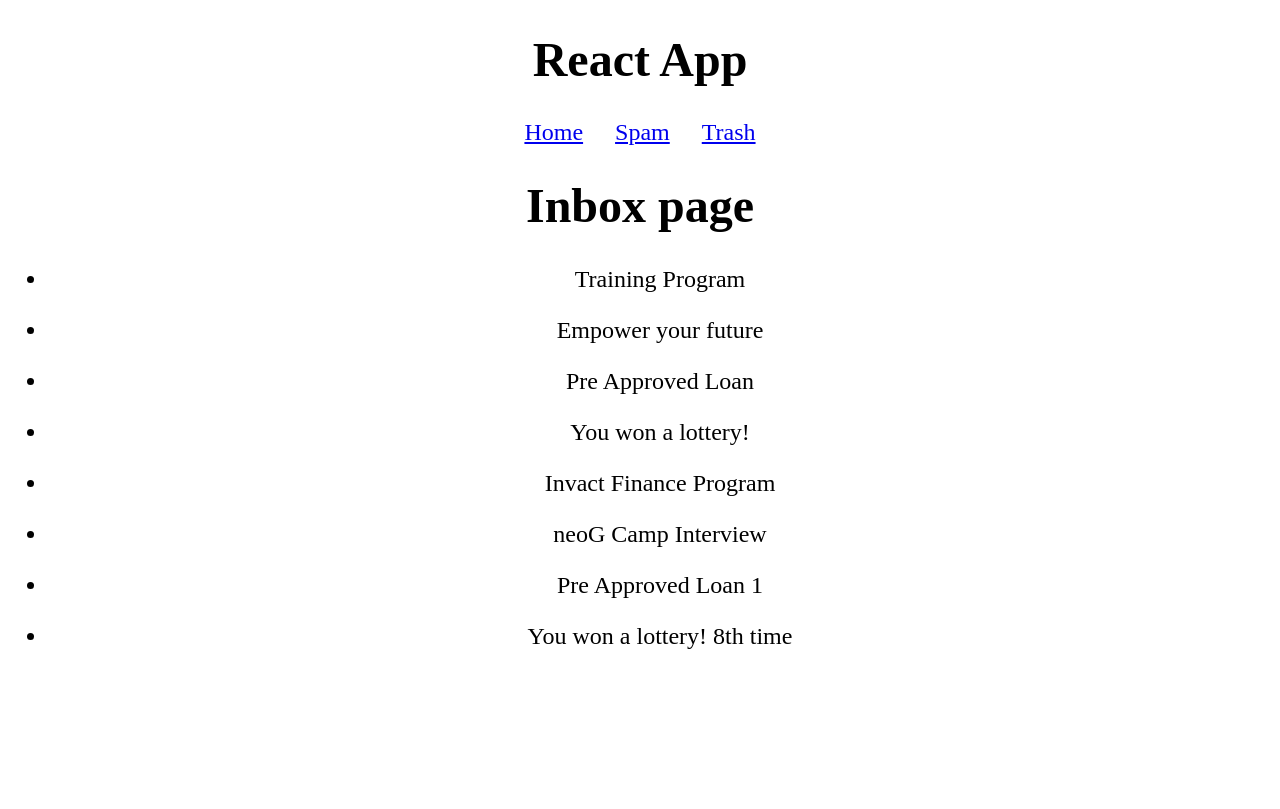
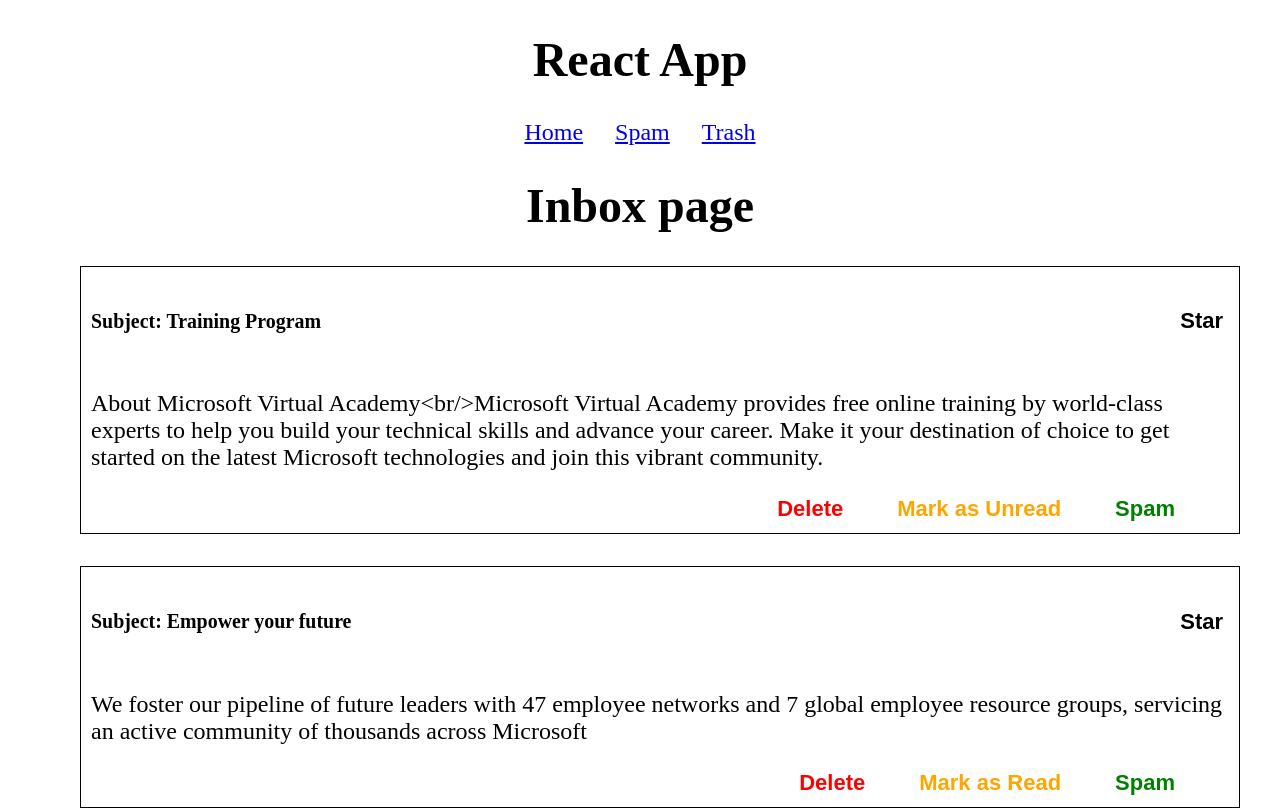
Before and after one commit to sharath-io/mail-app, a React (Create React App) app: page / in a window 1280 px wide. Shown: the top 809 px of the page. Built offline with nearby package versions, Linux system fonts and the light colour scheme.

Commit message:
added Inbox UI code & updated with css

```diff
--- a/src/App.css
+++ b/src/App.css
@@ -41,3 +41,46 @@
 .nav-link{
   padding: 1rem;
 }
+
+ul{
+  list-style-type: none;
+}
+
+li{
+  border: 1px solid black;
+  margin: 2rem;
+  text-align: left;
+  padding: 10px;
+}
+
+.action-btn{
+  text-align: right;
+  margin-right: 3rem
+}
+
+.action-btn button, .subject button{
+  background-color: white;
+  border: none;
+  padding-left: 3rem;
+  font-size: 22px;
+  font-weight: bold;
+   margin: 0;
+   cursor: pointer;
+}
+
+.delete-btn{
+  color: red;
+}
+
+.mark-btn{
+  color: orange;
+}
+
+.spam-btn{
+  color:Green
+}
+
+.subject{
+  display: flex;
+  justify-content:space-between
+}
--- a/src/pages/inbox.js
+++ b/src/pages/inbox.js
@@ -9,8 +9,17 @@ export function Inbox(){
             <h1>Inbox page</h1>
             <ul>
                 {
-                    state.map(mail => <li>
-                        <p>{mail.subject}</p>
+                    state.map(({subject,content, unread,isStarred}) => <li>
+                        <div className="subject">
+                          <h5>Subject: {subject}</h5>
+                          <button>{isStarred ? 'UnStar' : 'Star'}</button>
+                        </div>
+                        <p>{content}</p>
+                        <div className="action-btn">
+                        <button className="delete-btn">Delete</button>
+                        <button className="mark-btn">Mark as {unread ? 'Read' : 'Unread'}</button>
+                        <button className="spam-btn">Spam</button>
+                        </div>
                     </li>)
                 }
             </ul>
```
